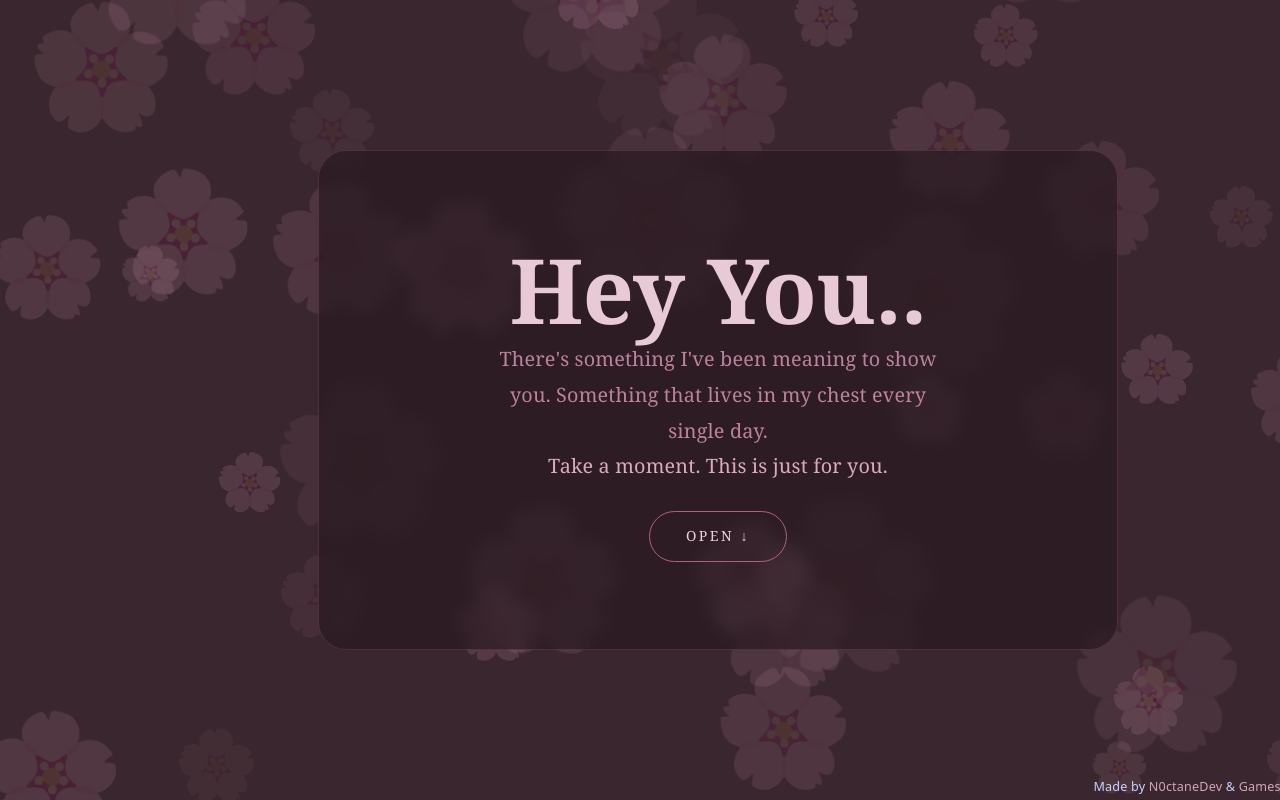
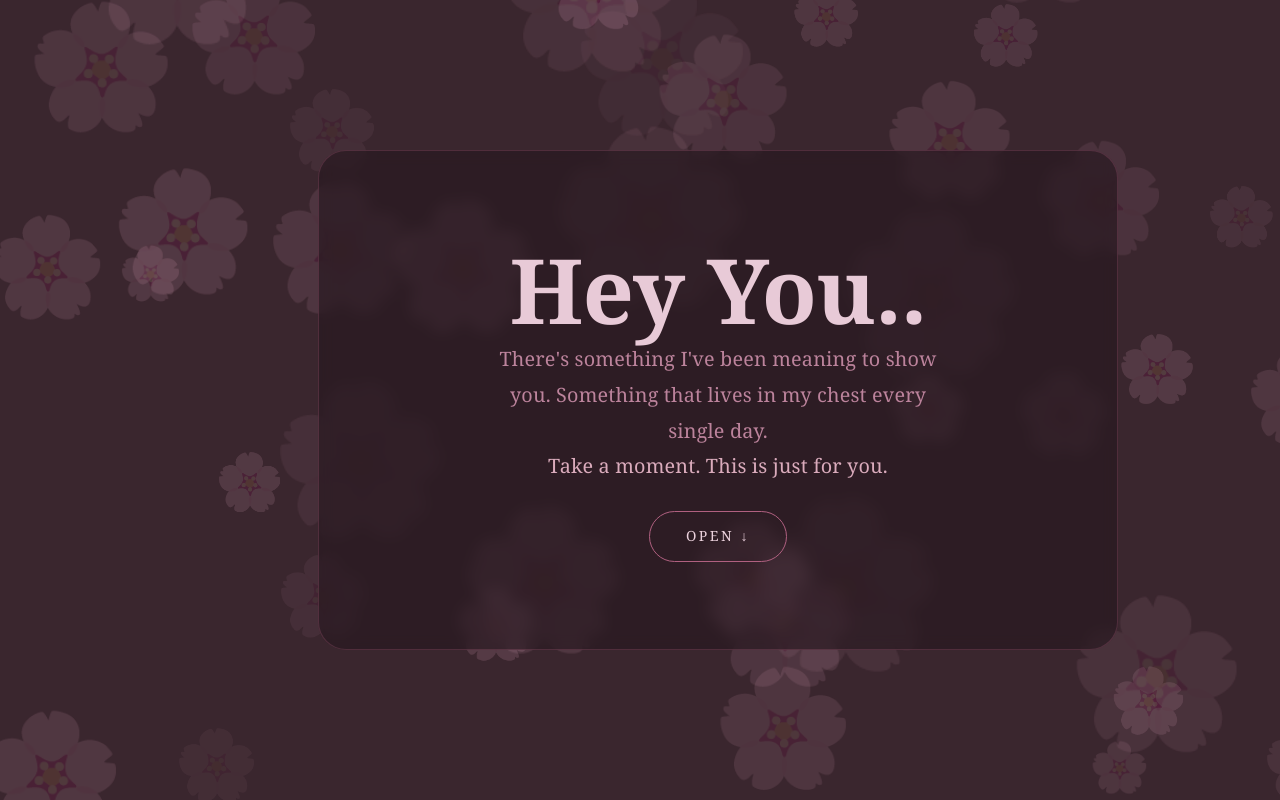
Before and after one commit to diptiranjan-obito/confession, a React (Vite) app: page / in a window 1280 px wide. Shown: the top 800 px of the page. Built offline with nearby package versions, Linux system fonts and the light colour scheme.

Commit message:
Update App.jsx

```diff
--- a/src/App.jsx
+++ b/src/App.jsx
@@ -94,10 +94,7 @@ export default function App() {
       >
         <ActivePage {...pageProps[current]} />
       </div>
-      <p className="absolute bottom-0 right-0 z-50 text-indigo-200 text-[0.7rem]">Made by
-        <a href="https://github.com/N0ctaneDev" target="_blank" style={{color: `color-mix(in srgb, ${_themeColor} 56%, #fff)`}}> N0ctaneDev</a> &
-        <a href="https://github.com/GamesOfNamanInc" target="_blank" style={{color: `color-mix(in srgb, ${_themeColor} 56%, #fff)`}}> GamesOfNamanInc </a>
-      </p>
+
     </div>
   </>);
 }
```
